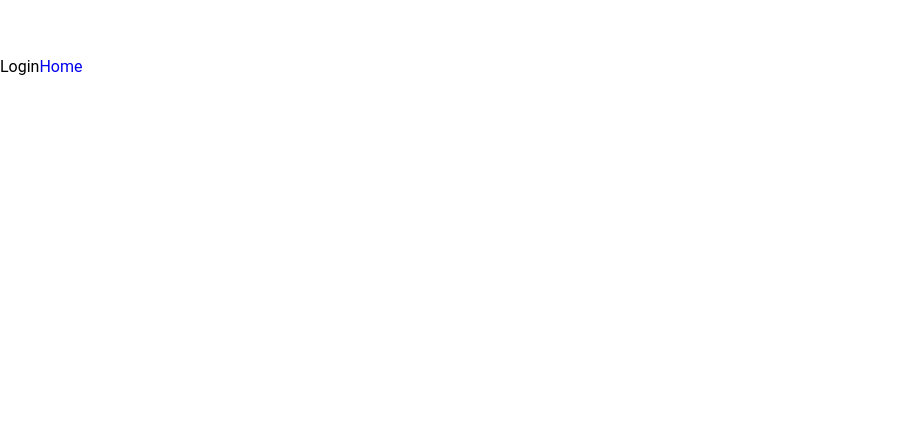
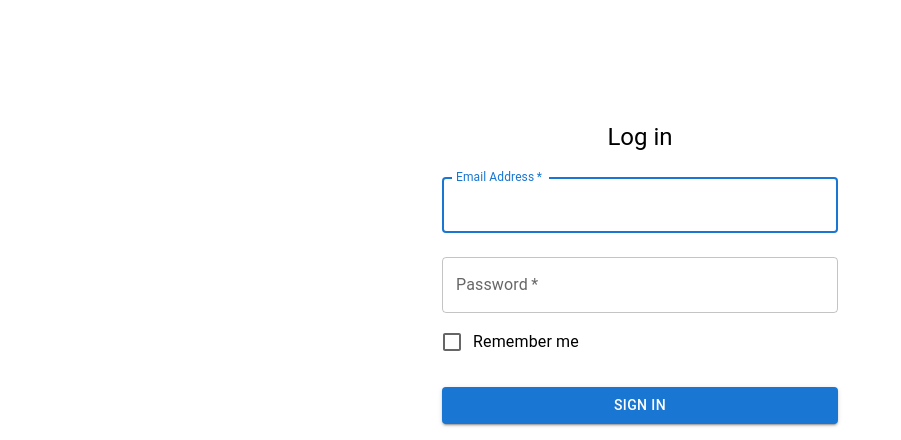
Before and after one commit to arshi-7span/demo-repo, a React (Create React App) app: page / in a window 1280 px wide. Shown: the part 743-1183 px from the top of the page, without its empty margins (0-901 px from the left). Before the commit the page ends 819 px from the top, so only its background shows below. Built offline with nearby package versions, Linux system fonts and the light colour scheme.

Commit message:
TQF-2 login page routing and code refactor

```diff
--- a/src/pages/login/Login.js
+++ b/src/pages/login/Login.js
@@ -1,10 +1,126 @@
-import { Link } from "react-router-dom";
+import Button from "@mui/material/Button";
+import TextField from "@mui/material/TextField";
+import FormControlLabel from "@mui/material/FormControlLabel";
+import Checkbox from "@mui/material/Checkbox";
+import Box from "@mui/material/Box";
+import Typography from "@mui/material/Typography";
+import Container from "@mui/material/Container";
+import swal from "sweetalert";
+import { useNavigate } from "react-router-dom";
 
 export default function Login() {
+	const navigate = useNavigate();
+	// Axios
+	// Axios Utilitys - error handling, common service
+	async function loginUser(credentials) {
+		return fetch("http://192.168.0.172:8091/login/", {
+			method: "POST",
+			headers: {
+				"Content-Type": "application/json"
+			},
+			body: JSON.stringify(credentials)
+		}).then((data) => data.json());
+	}
+
+	const handleSubmit = async (event) => {
+		event.preventDefault();
+		const data = new FormData(event.currentTarget);
+		console.log({
+			email: data.get("email"),
+			password: data.get("password")
+		});
+
+		const username = data.get("email");
+		const password = data.get("password");
+		const response = await loginUser({
+			username,
+			password
+		});
+
+		if ("data" in response) {
+			swal("Success", response.resultMessage, "success", {
+				buttons: false,
+				timer: 2000
+			}).then(() => {
+				localStorage.setItem("accessToken", response.data.accessToken);
+				navigate("/home");
+			});
+		} else {
+			swal("Failed", response.resultMessage, "error");
+		}
+	};
+
+	const handleEnter = async (event) => {
+		if (event.key === "Enter") {
+			handleSubmit(event);
+		}
+	};
+
 	return (
-		<div>
-			Login
-			<Link to="/home">Home</Link>
-		</div>
+		<Container component="main" maxWidth="xs">
+			<Box
+				sx={{
+					marginTop: 8,
+					display: "flex",
+					flexDirection: "column",
+					alignItems: "center"
+				}}
+			>
+				<Typography component="h1" variant="h5">
+					Log in
+				</Typography>
+				<Box component="form" onSubmit={handleSubmit} onKeyDownCapture={handleEnter} sx={{ mt: 1 }}>
+					{/* textField need seprate component */}
+					<TextField
+						margin="normal"
+						required
+						fullWidth
+						id="email"
+						label="Email Address"
+						name="email"
+						// type="email"
+						autoComplete="email"
+						autoFocus
+					/>
+					<TextField
+						margin="normal"
+						required
+						fullWidth
+						name="password"
+						label="Password"
+						type="password"
+						id="password"
+						autoComplete="current-password"
+					/>
+					<FormControlLabel
+						control={<Checkbox value="remember" color="primary" />}
+						label="Remember me"
+					/>
+					{/* Button Component */}
+					<Button type="submit" fullWidth variant="contained" sx={{ mt: 3, mb: 2 }}>
+						Sign In
+					</Button>
+					{/* <Grid container>
+						<Grid item xs>
+							<Link href="#" variant="body2">
+								Forgot password?
+							</Link>
+						</Grid>
+						<Grid item>
+							<Link href="#" variant="body2">
+								Sign Up
+							</Link>
+						</Grid>
+					</Grid> */}
+				</Box>
+			</Box>
+		</Container>
 	);
+	// return (
+	//   <BrowserRouter >
+	//     <div className="App">
+	//       <Sidebar />
+	//     </div>
+	//   </BrowserRouter>
+	// );
 }
--- a/src/pages/navbar/Navbar.js
+++ b/src/pages/navbar/Navbar.js
@@ -51,69 +51,27 @@ function Navbar() {
 								<span>Dashboard</span>
 							</a>
 						</li>
-						<li className="item" id="profile">
-							<a href="/" className="menu-btn">
-								<i className="fas fa-user-circle" />
-								<span>
-									Profile <i className="fas fa-chevron-down drop-down" />
-								</span>
-							</a>
-							<div className="sub-menu">
-								<Link to="/">
-									<i className="fas fa-image" />
-									<span>Picture</span>
-								</Link>
-								<Link to="/">
-									<i className="fas fa-address-card" />
-									<span>Info</span>
-								</Link>
-							</div>
-						</li>
 						<li className="item" id="messages">
 							<a href="#messages" className="menu-btn">
 								<i className="fas fa-envelope" />
 								<span>
-									Messages <i className="fas fa-chevron-down drop-down" />
+									Exam <i className="fas fa-chevron-down drop-down" />
 								</span>
 							</a>
 							<div className="sub-menu">
 								<Link to="/">
 									<i className="fas fa-envelope" />
-									<span>New</span>
+									<span>Exam List</span>
 								</Link>
 								<Link to="/">
 									<i className="fas fa-envelope-square" />
-									<span>Sent</span>
+									<span>New Exam</span>
 								</Link>
 								<Link to="/">
 									<i className="fas fa-exclamation-circle" />
-									<span>Spam</span>
+									<span>View Exam</span>
 								</Link>
 							</div>
-						</li>
-						<li className="item" id="settings">
-							<a href="#settings" className="menu-btn">
-								<i className="fas fa-cog" />
-								<span>
-									Settings <i className="fas fa-chevron-down drop-down" />
-								</span>
-							</a>
-							<div className="sub-menu">
-								<Link to="/">
-									<i className="fas fa-lock" />
-									<span>Password</span>
-								</Link>
-								<Link to="/">
-									<i className="fas fa-language" />
-									<span>Language</span>
-								</Link>
-							</div>
-						</li>
-						<li className="item">
-							<a href="/" className="menu-btn">
-								<i className="fas fa-info-circle" />
-								<span>About</span>
-							</a>
 						</li>
 					</div>
 				</div>
--- a/src/pages/routing/Routing.js
+++ b/src/pages/routing/Routing.js
@@ -2,7 +2,6 @@ import { BrowserRouter as Router, Routes, Route } from "react-router-dom";
 import PageNotFound from "../error/PageNotFound";
 import Navbar from "../navbar/Navbar";
 import Login from "../login/Login";
-import TestComponent from "../../components/form/TestComponent";
 
 export default function Routing() {
 	return (
@@ -11,7 +10,6 @@ export default function Routing() {
 				<Routes>
 					<Route exact path="/" element={<Login />} />
 					<Route exact path="/home" element={<Navbar />} />
-					<Route exact path="/test" element={<TestComponent />} />
 					<Route exact path="*" element={<PageNotFound />} />
 				</Routes>
 			</Router>
```
Also changed, not shown: 1 other file (tests, documents, lock files or other folders).
